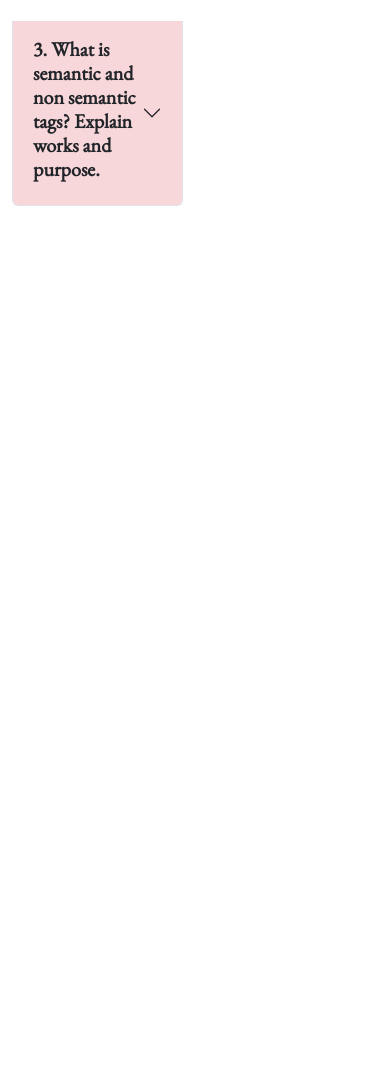
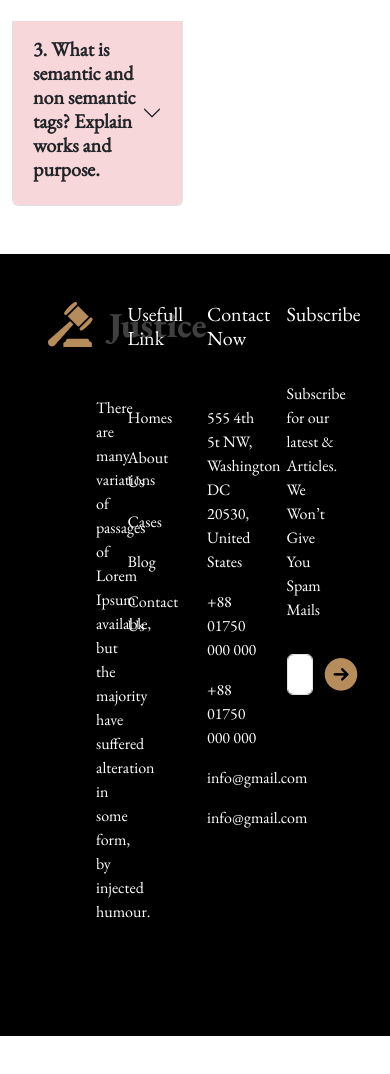
Before and after one commit to AbadatHossain/legal-house-abadathossain, a plain HTML site: page index.html in a window 390 px wide. Shown: the part 3372-4446 px from the top of the page. Before the commit the page ends 3578 px from the top, so only its background shows below. Drawn offline with nearby package versions, Linux system fonts and the light colour scheme.

Commit message:
I was very afraid for accaccordion but finally added successfully without responsive

```diff
--- a/index.html
+++ b/index.html
@@ -298,7 +298,7 @@
                         </div>
                     </div>
                     <div class="col-6">
-                        <img src="./images/faq.png" class="img-fluid w-50" alt="">
+                        <img src="./images/faq.png" class="img-fluid w-75" alt="">
                     </div>
                 </div>
 
@@ -306,6 +306,48 @@
             <!-- accordion ends  -->
         </section>
     </main>
+    <!-- footer section starts  -->
+    <footer>
+        <div class="container bg-black mt-5 mb-5 text-white p-5">
+            <div class="row">
+                <div class="col-3">
+                    <img src="./images/logo2.png" alt="">
+                    <p class="p-5">There are many variations of passages of Lorem Ipsum available, but the majority have
+                        suffered
+                        alteration in some form, by injected humour.</p>
+                </div>
+                <div class="col-3">
+                    <h5 class="pb-5">Usefull Link</h5>
+                    <p>Homes</p>
+                    <p>About Us</p>
+                    <p>Cases</p>
+                    <p>Blog</p>
+                    <p>Contact Us</p>
+                </div>
+                <div class="col-3">
+                    <h5 class="pb-5">Contact Now</h5>
+                    <p>555 4th 5t NW, Washington
+                        DC 20530, United States</p>
+                    <p>+88 01750 000 000</p>
+                    <p>+88 01750 000 000</p>
+
+                    <p>info@gmail.com</p>
+                    <p>info@gmail.com</p>
+
+                </div>
+                <div class="col-3">
+                    <h5 class="pb-5">Subscribe</h5>
+                    <p>Subscribe for our latest & Articles. We Won’t Give You Spam Mails</p>
+                    <form class="d-flex pt-3" role="search">
+                        <input class="form-control me-2" type="search" placeholder="Search" aria-label="Search">
+                        <img src="./images/Frame.png" alt="">
+                    </form>
+                </div>
+            </div>
+
+        </div>
+    </footer>
+    <!-- footer section ends  -->
 
 
     <!-- bs js link  -->
```
